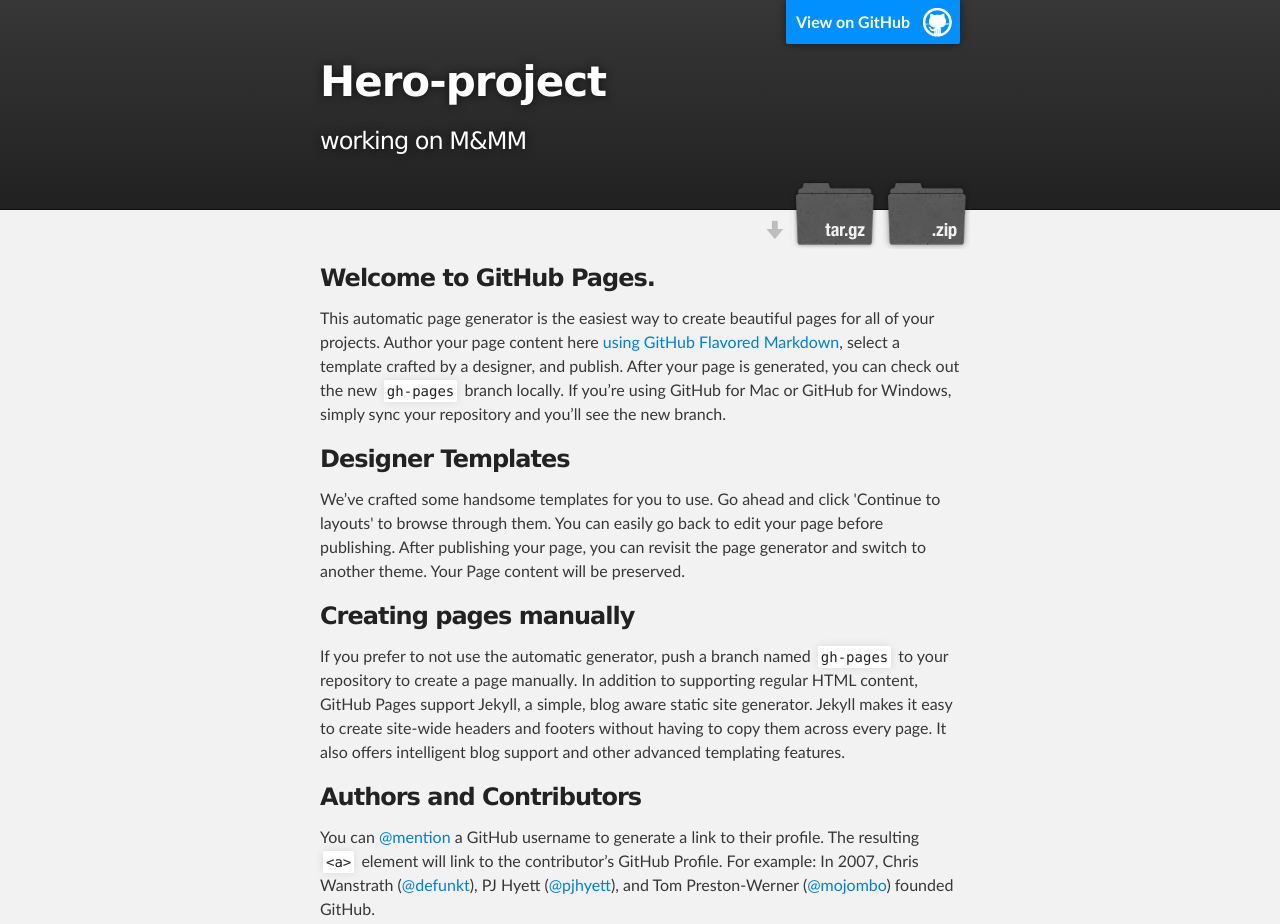
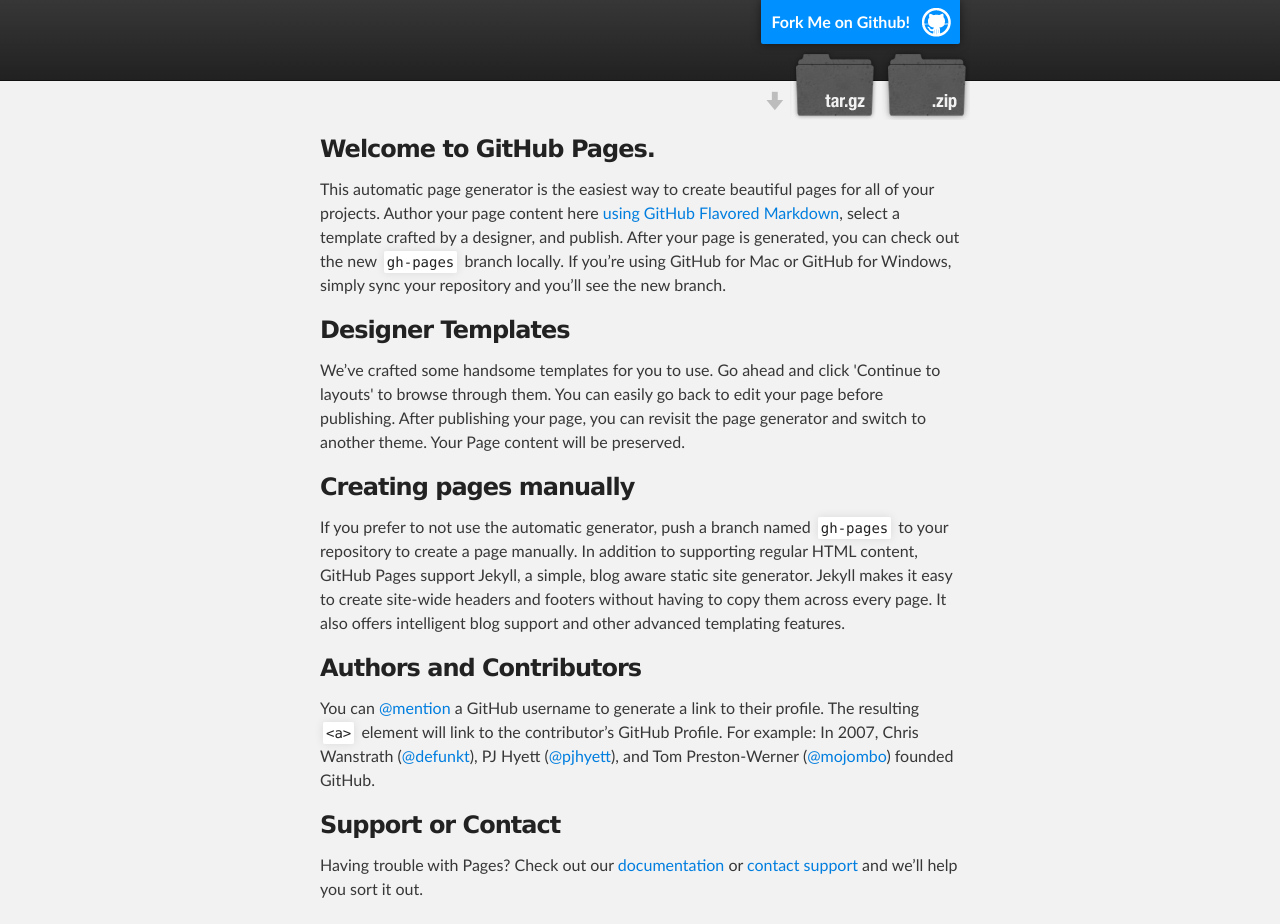
Before and after one commit to aSeid/hero-project, a plain HTML site: page index.html in a window 1280 px wide. Shown: the top 924 px of the page. Drawn offline with Linux system fonts and the light colour scheme.

Commit message:
Experimenting Changes
seeing if this does what it seems to do

```diff
--- a/index.html
+++ b/index.html
@@ -8,7 +8,7 @@
 
     <link rel="stylesheet" type="text/css" media="screen" href="stylesheets/stylesheet.css">
 
-    <title>Hero-project</title>
+    <title>Mutants and Masterminds 3E Demo Site</title>
   </head>
 
   <body>
@@ -16,10 +16,7 @@
     <!-- HEADER -->
     <div id="header_wrap" class="outer">
         <header class="inner">
-          <a id="forkme_banner" href="https://github.com/aSeid/hero-project">View on GitHub</a>
-
-          <h1 id="project_title">Hero-project</h1>
-          <h2 id="project_tagline">working on M&amp;MM</h2>
+          <a id="forkme_banner" href="https://github.com/aSeid/hero-project">Fork Me on Github!</a>
 
             <section id="downloads">
               <a class="zip_download_link" href="https://github.com/aSeid/hero-project/zipball/master">Download this project as a .zip file</a>
```
